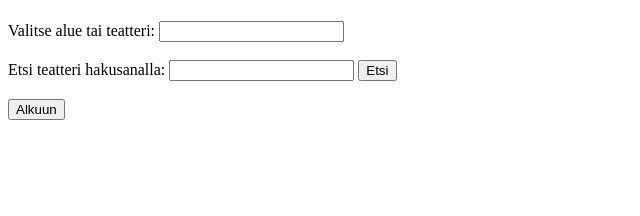
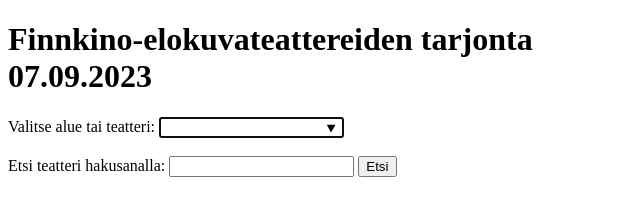
Before and after one commit to Fertsi/movieajax, a plain HTML site: page index.html in a window 1280 px wide. Shown: the whole page, without its empty margins (0-640 px from the left). Drawn offline with Linux system fonts and the light colour scheme.

Commit message:
fixed typos

```diff
--- a/index.html
+++ b/index.html
@@ -2,7 +2,7 @@
 <html lang="fi">
     <head>
         <title>Cinema Information App</title>
-        <link rel="stylesheet" type="text/css" href="css/styles.css">
+        <link rel="stylesheet" type="text/css" href="styles.css">
     </head>
     <body>
         <h1 id="heading"></h1>
@@ -41,6 +41,6 @@
         </form>
         <div id="results"></div>
         <button id="scroll" title="Takaisin alkuun">Alkuun</button>
-        <script src="js/cinema.js"></script>
+        <script src="script.js"></script>
     </body>
 </html>
```
